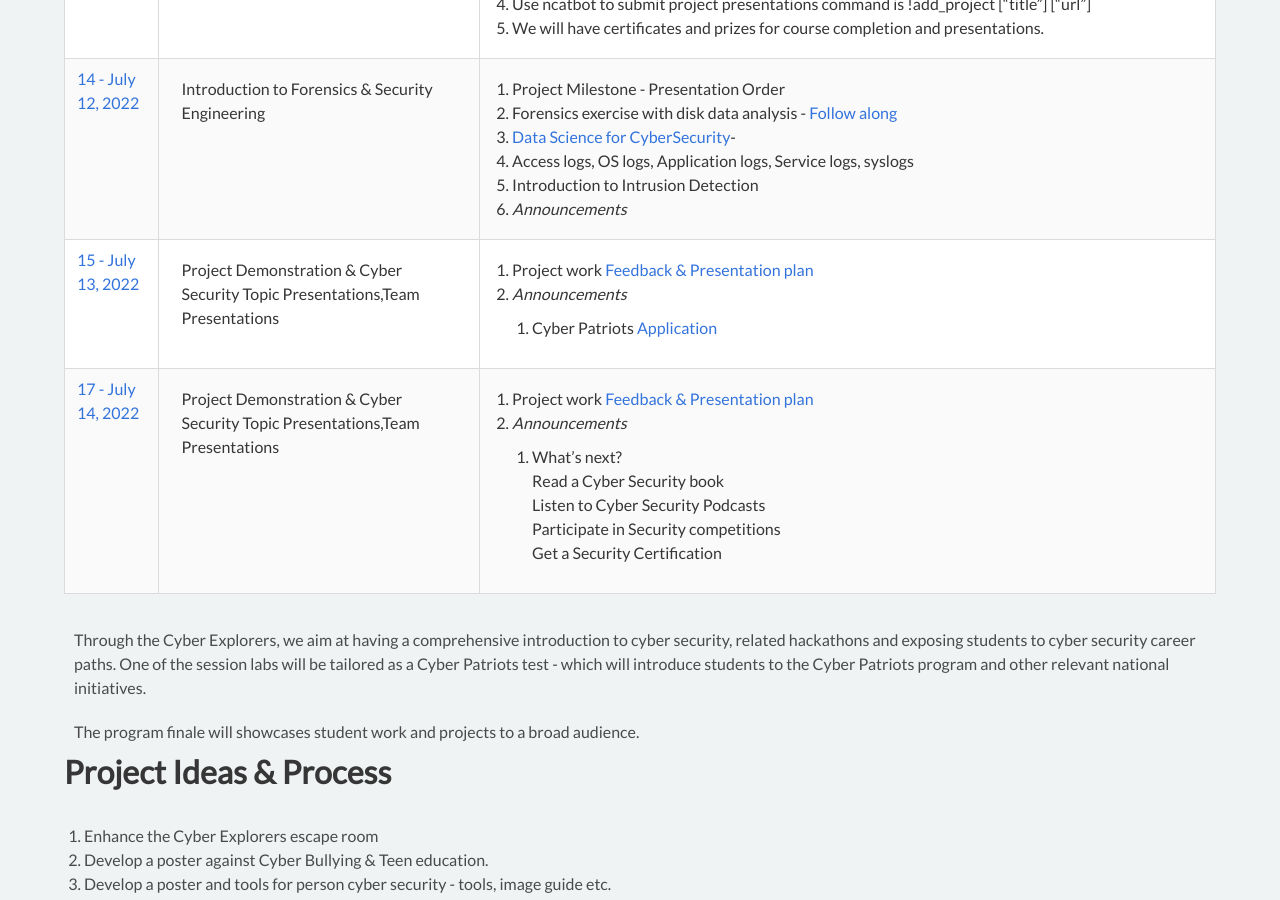
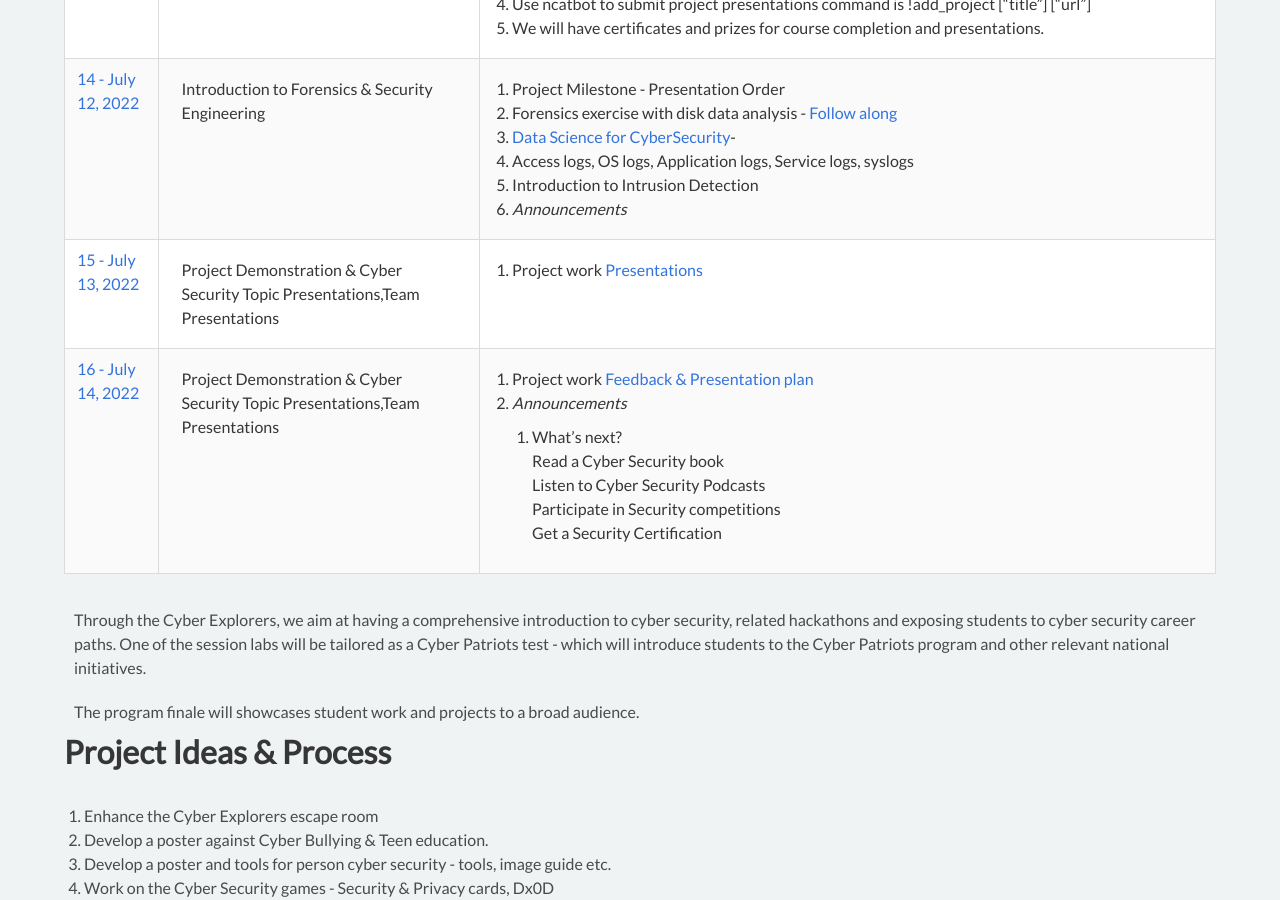
Before and after one commit to cyberdefendersprogram/www-homepage, a Jekyll site: the page built from pages/programs/cyberexplorers-ncat.md, in a window 1280 px wide and 900 px high, scrolled down 3006 px. Built offline with Jekyll 4.4.1, drawn with Linux system fonts in a browser that asks for light colours; nearby versions of some CDN libraries.

Commit message:
Update cyber-explorers-ncat.yml

```diff
--- a/_data/cyber-explorers-ncat.yml
+++ b/_data/cyber-explorers-ncat.yml
@@ -112,14 +112,12 @@
 - session: 15 - July 13, 2022
   desc: Project Demonstration & Cyber Security Topic Presentations,Team Presentations
   notes: |
-    1. Project work [Feedback & Presentation plan]()
-    2. *Announcements*
-        1. Cyber Patriots [Application](http://tinyurl.com/cyberpatriotapplication)
+    1. Project work [Presentations](https://youtu.be/lcRefGQLUWU)
 
-- session: 17 - July 14, 2022
+- session: 16 - July 14, 2022
   desc: Project Demonstration & Cyber Security Topic Presentations,Team Presentations
   notes: |
-    1. Project work [Feedback & Presentation plan](http://bit.ly/projectsession11)
+    1. Project work [Feedback & Presentation plan]()
     3. *Announcements*
         1. What's next?
           - Read a Cyber Security book
```
